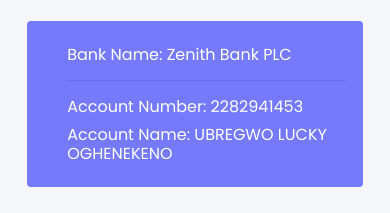
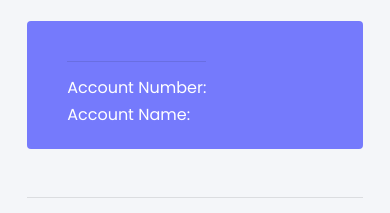
Before and after one commit to Achilles45/finance-investment, a Vue app: page /dashboard/payment in a window 390 px wide. Shown: the part 286-499 px from the top of the page. Built offline with nearby package versions, Linux system fonts and the light colour scheme; no server answers; the database is empty; sample sign-in values are in the browser's storage.

Commit message:
Changed phone number

```diff
--- a/src/views/Payment.vue
+++ b/src/views/Payment.vue
@@ -56,10 +56,10 @@
                      <!-- <i class="fa fa-home"></i> -->
                      <div class="content pl-4">
                          <!-- <h6>Bank Accounts</h6> -->
-                        <h6>Bank Name: Zenith Bank PLC</h6>
+                        <h6>{{bank_name}}</h6>
                          <hr>
-                         <h6>Account Number:  2282941453</h6>
-                         <h6>Account Name:  UBREGWO LUCKY OGHENEKENO</h6>
+                         <h6>Account Number:  {{account_number}}</h6>
+                         <h6>Account Name:  {{account_name}}</h6>
                      </div>
                   </div>
                     <!-- <div class="summary__card three pt-4">
```
